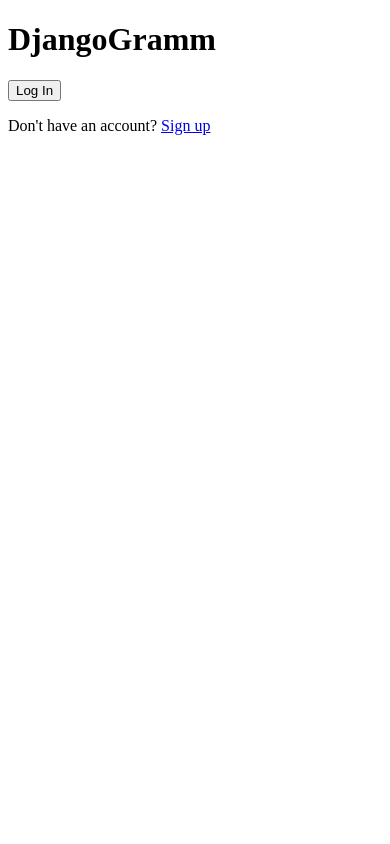
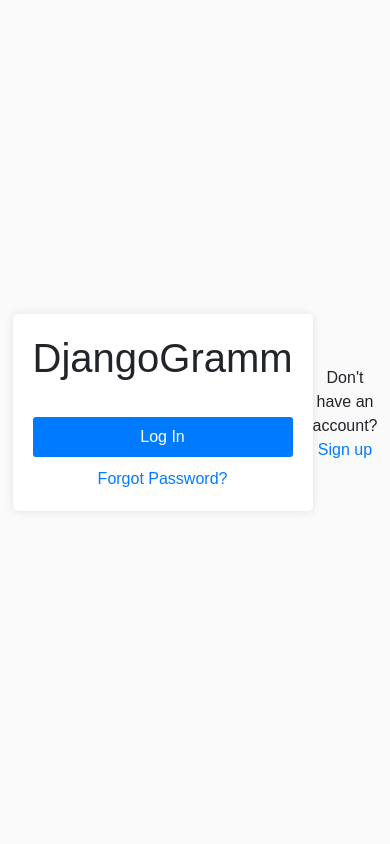
Before and after one commit to AlexanderVVasilenko/djangoGramm, a Django app: page / in a window 390 px wide. Run offline with Django 5.2, Linux system fonts and the light colour scheme; some libraries are stand-ins or nearby versions.

Commit message:
add style for login and profile page

```diff
--- a/feed/templates/feed/home.html
+++ b/feed/templates/feed/home.html
@@ -39,7 +39,11 @@
                                 {% for comment in object.comment_set.all %}
                                     <div class="d-flex align-items-start mb-2">
                                         <a href="{% url 'profile' pk=comment.user.username %}">
-                                            <img src="{{ comment.user.avatar.url }}" alt="{{ comment.user.username }}" class="rounded-circle mr-2" style="width: 24px; height: 24px;">
+                                            {% if comment.user.avatar %}
+                                                <img src="{{ comment.user.avatar.url }}" alt="{{ comment.user.username }}" class="rounded-circle mr-2" style="width: 24px; height: 24px;">
+                                            {% else %}
+                                                <img src="{% static 'feed/images/default.png' %}" alt="{{ comment.user.username }}" class="rounded-circle mr-2" style="width: 24px; height: 24px;">
+                                            {% endif %}
                                         </a>
                                         <div>
                                             <strong><a href="{% url 'profile' pk=comment.user.username %}">{{ comment.user.username }}</a></strong>
--- a/feed/templates/feed/post.html
+++ b/feed/templates/feed/post.html
@@ -24,7 +24,11 @@
                 <ul class="comment-list">
                     {% for comment in object.comment_set.all %}
                         <li class="comment-item">
-                            <img src="{{ comment.user.avatar.url }}" alt="Avatar" class="comment-avatar">
+                            {% if comment.user.avatar %}
+                                <img src="{{ comment.user.avatar.url }}" alt="Avatar" class="comment-avatar">
+                            {% else %}
+                                <img src="{% static 'feed/images/default.png' %}" alt="Avatar" class="comment-avatar">
+                            {% endif %}
                             <span class="comment-username"><a href="{% url 'profile' pk=comment.user.username %}">{{ comment.user.username }}</a>:</span>
                             <span>{{ comment.content }}</span>
                         </li>
--- a/static/app.css
+++ b/static/app.css
@@ -6,8 +6,7 @@ body {
     display: flex;
 }
 .container-fluid {
-            display: flex;
-            padding: 0;
-            margin: 0;
-            width: 100%;
+    width: 100%;
+    flex-direction: column; /* Set flex-direction to column for stacking elements vertically */
+    align-items: center; /* Align items (containers) along the center horizontally */
 }
--- a/templates/base_authorised.html
+++ b/templates/base_authorised.html
@@ -9,12 +9,12 @@
 {% endblock %}
 
 {% block content %}
-    {% if user.is_authenticated %}
+    {% if request.user.is_authenticated %}
     <div class="sidebar">
         <a class="navbar-brand" href="{% url "home" %}">DjangoGramm</a>
         <a href="{% url "home" %}" class="nav-link btn btn-outline-primary">General</a>
         <a href="#" class="nav-link btn btn-outline-primary">Search</a>
-        <a href="{% url 'profile' pk=user.username %}" class="nav-link btn btn-outline-primary">Profile</a>
+        <a href="{% url 'profile' pk=request.user.username %}" class="nav-link btn btn-outline-primary">Profile</a>
         <div class="dropup-container mt-auto">
             <label class="nav-link btn btn-outline-primary dropup-toggle" for="more-options">More</label>
             <input type="checkbox" id="more-options">
--- /dev/null
+++ b/user_profile/static/user_profile/account.css
@@ -0,0 +1,65 @@
+.container {
+    display: flex;
+    justify-content: center;
+    align-items: center;
+    min-height: 100vh;
+}
+
+.login-box {
+    width: 300px;
+    background-color: #fff;
+    padding: 20px;
+    border-radius: 5px;
+    box-shadow: 0 0 10px rgba(0, 0, 0, 0.1);
+    margin-bottom: 20px; /* Added margin to create space between login box and sign up button */
+    display: block;
+}
+
+.login-box h1 {
+    margin-bottom: 20px;
+    text-align: center;
+}
+
+.form-group {
+    margin-bottom: 15px;
+}
+
+.form-group label {
+    display: block;
+    margin-bottom: 5px;
+}
+
+.form-group input {
+    width: 100%;
+    padding: 8px;
+    border: 1px solid #ccc;
+    border-radius: 3px;
+}
+
+.btn-primary {
+    width: 100%;
+    padding: 8px;
+    background-color: #007bff;
+    color: #fff;
+    border: none;
+    border-radius: 3px;
+    cursor: pointer;
+    margin-top: 15px;
+}
+
+.btn-primary:hover {
+    background-color: #0056b3;
+}
+
+.signup-box {
+    text-align: center;
+}
+
+.signup-box a {
+    color: #007bff;
+    text-decoration: none;
+}
+.forgot-password {
+    margin-top: 10px;
+    text-align: center;
+}
--- a/user_profile/templates/user_profile/login.html
+++ b/user_profile/templates/user_profile/login.html
@@ -1,11 +1,14 @@
-<!DOCTYPE html>
-<html lang="en">
-<head>
-    <meta charset="UTF-8">
-    <title>DjangoGramm</title>
-</head>
-<body>
-    <div class="container login-container">
+{% extends "base.html" %}
+{% load static %}
+
+{% block title %}Login - DjangoGramm{% endblock %}
+
+{% block css_files %}
+    <link rel="stylesheet" href="{% static 'user_profile/account.css' %}">
+{% endblock %}
+
+{% block content %}
+    <div class="container">
         <div class="login-box">
             <h1>DjangoGramm</h1>
             <form method="post">
@@ -20,10 +23,12 @@
                 </div>
                 <button type="submit" class="btn btn-primary">Log In</button>
             </form>
+            <div class="forgot-password">
+                <a href="{% url 'reset_password' %}">Forgot Password?</a>
+            </div>
         </div>
         <div class="signup-box">
             <p>Don't have an account? <a href="{% url 'signup' %}">Sign up</a></p>
         </div>
     </div>
-</body>
-</html>
+{% endblock %}
--- a/user_profile/templates/user_profile/user_profile.html
+++ b/user_profile/templates/user_profile/user_profile.html
@@ -17,11 +17,10 @@
             </div>
         </div>
         <div class="col-md-9">
-            <div class="profile-header">
+            <div class="profile-header d-flex align-items-center">
                 <h2>{{ user.username }}</h2>
                 {% if is_owner %}
                     <a href="{% url 'settings' %}" class="btn btn-primary ml-3">Edit Profile</a>
-                    <a href="{% url 'logout' %}" class="btn btn-danger ml-2">Logout</a>
                 {% endif %}
             </div>
             <div class="profile-bio">
```
Also changed, not shown: user_profile/static/profile.css (deleted, +0 -50 lines), user_profile/static/user_profile/profile.css (added, +34 -0 lines), user_profile/static/feed/images/default.png (deleted).
